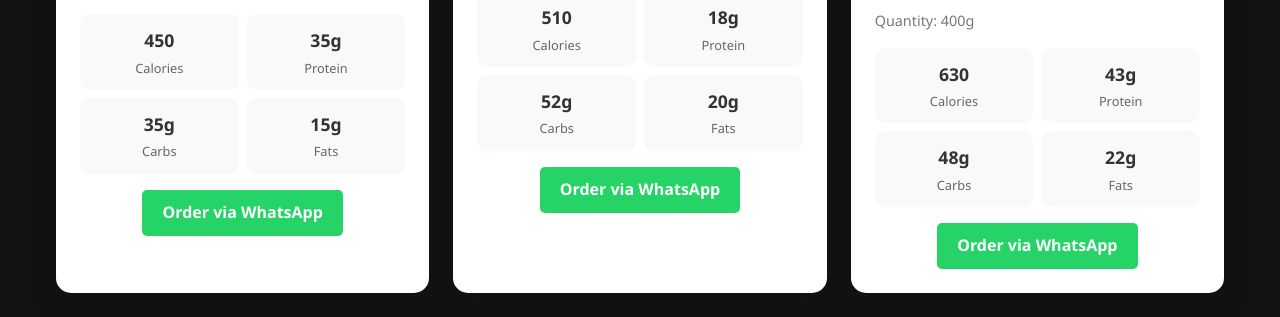
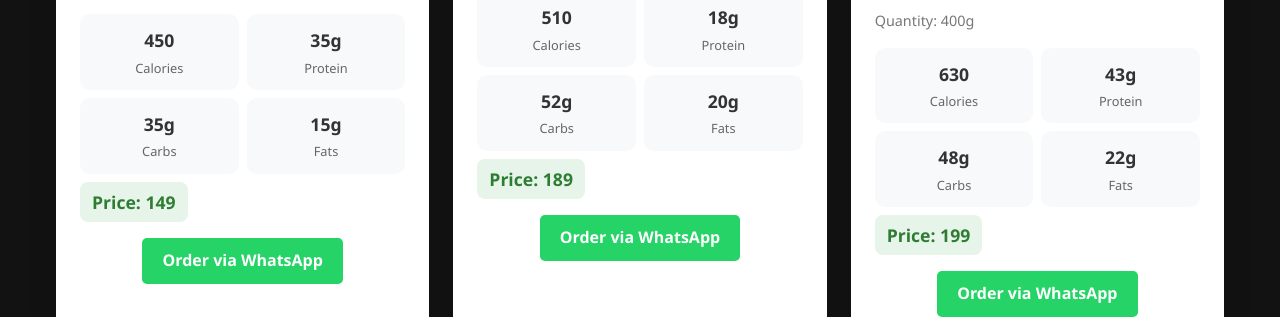
Before and after one commit to jiyad-shaikh/meal-genie, a Flask app: page /menu in a window 1280 px wide. Shown: the part 917-1234 px from the top of the page. Run offline with Flask 3, Linux system fonts and the light colour scheme; some libraries are stand-ins or nearby versions; grey boxes are pictures that could not be loaded.

Commit message:
added some images and pricing completed

```diff
--- a/static/style.css
+++ b/static/style.css
@@ -1273,6 +1273,17 @@ header p { /* Also ensure any paragraphs in the header are centered */
     margin-top: 10px;
 }
 
+.meal-price {
+  font-size: 1.1rem;
+  font-weight: 600;
+  color: #2e7d32; /* dark green for healthy/organic theme */
+  background-color: #e6f4ea; /* light green bg */
+  padding: 6px 12px;
+  border-radius: 8px;
+  display: inline-block;
+  margin-top: 8px;
+}
+
 .badge {
     padding: 6px 12px;
     border-radius: 20px;
--- a/templates/menu.html
+++ b/templates/menu.html
@@ -75,7 +75,8 @@
                 ingredients: " Chicken breast pieces, oats, onions, tomatoes, Indian spices",
                 quantity: "300g",
                 nutrition: { calories: 450, protein: 35, carbs: 35, fats: 15 },
-                Image: "/static/images/chicken_masala_oats.jpg"
+                Image: "/static/images/chicken_masala_oats.jpg",
+                price:"149"
             },
             {
                 id: 2,
@@ -87,7 +88,8 @@
                 ingredients: "Banana, oats, peanut butter, almond milk , dates , honey",
                 quantity: "350ml",
                 nutrition: { calories: 510, protein: 18, carbs: 52, fats: 20 },
-                Image:"https://images.unsplash.com/photo-1626595444746-59219e6838ac?w=600&auto=format&fit=crop&q=60&ixlib=rb-4.1.0&ixid=M3wxMjA3fDB8MHxzZWFyY2h8Mnx8bWFzcyUyMGdhaW5lciUyMHNtb290aGllfGVufDB8fDB8fHww"
+                Image:"https://images.unsplash.com/photo-1626595444746-59219e6838ac?w=600&auto=format&fit=crop&q=60&ixlib=rb-4.1.0&ixid=M3wxMjA3fDB8MHxzZWFyY2h8Mnx8bWFzcyUyMGdhaW5lciUyMHNtb290aGllfGVufDB8fDB8fHww",
+                price:"189"
             },
             {
                id: 3,
@@ -99,7 +101,8 @@
                ingredients: "Chicken bhuna (breast), 2 multigrain rotis, sautéed cabbage",
                quantity: "400g",
                nutrition: { calories: 630, protein: 43, carbs: 48, fats: 22 },
-               Image: "/static/images/chicken_bhuna.jpg"
+               Image: "/static/images/chicken_bhuna.jpg",
+               price:"199"
             },
             {
                 id: 4,
@@ -111,7 +114,8 @@
                 ingredients: " Crumbled paneer, onions, tomatoes, 2 multigrain rotis, sautéed okra",
                 quantity: "400g",
                 nutrition: { calories: 520, protein: 30, carbs: 40, fats: 20 },
-                Image: "/static/images/paneer_bhurji.jpg"
+                Image: "/static/images/paneer_bhurji.jpg",
+                price:"179"
             },
             {
                 id: 5,
@@ -123,7 +127,8 @@
                 ingredients: "Tandoori chicken breast , roasted sweet potato , sauteed lauki",
                 quantity: "350g",
                 nutrition: { calories: 570, protein: 42, carbs: 38, fats: 22 },
-                Image: "/static/images/tandoori_chicken.jpg"
+                Image: "/static/images/tandoori_chicken.jpg",
+                price:"199"
             },
              {
                 id: 6,
@@ -135,7 +140,8 @@
                 ingredients: "Paneer cubes, lauki, cabbage, light tomato gravy",
                 quantity: "300g",
                 nutrition: { calories: 430, protein: 28, carbs: 10, fats: 28 },
-                Image: "/static/images/paneer_curry.jpg"
+                Image: "/static/images/paneer_curry.jpg",
+                price:"159"
             },
              {
                 id: 7,
@@ -147,7 +153,8 @@
                 ingredients: " Chicken breast cubes, roasted peanut chutney",
                 quantity: "250g",
                 nutrition: { calories: 400, protein: 35, carbs: 12, fats: 20 },
-                Image: "/static/images/grilled_chicken.jpg"
+                Image: "/static/images/grilled_chicken.jpg",
+                price:"199"
             },
             {
                 id: 8,
@@ -159,7 +166,8 @@
                 ingredients: "Grilled Tofu , onions , tomatoes , chaat masala , corriander",
                 quantity: "200g",
                 nutrition: { calories: 370, protein: 22, carbs: 15, fats: 20 },
-                Image: "/static/images/tofu_chaat.jpg"
+                Image: "/static/images/tofu_chaat.jpg",
+                price:"149"
             },
 
             // Weight Loss
@@ -173,7 +181,8 @@
                 ingredients: "Shredded chicken, multigrain bread, curd-mayo spread, lettuce",
                 quantity: "200g",
                 nutrition: { calories: 330, protein: 28, carbs: 20, fats: 12 },
-                Image: "/static/images/chicken_sandwich.jpg"
+                Image: "/static/images/chicken_sandwich.jpg",
+                price:"149"
             },
             {
                 id: 10,
@@ -185,7 +194,8 @@
                 ingredients: "poha, onions, carrots, green peas, roasted peanuts, mustard seeds",
                 quantity: "250g",
                 nutrition: { calories: 300, protein: 10, carbs: 40, fats: 10 },
-                Image: "/static/images/poha.jpg"
+                Image: "/static/images/poha.jpg",
+                price:"129"
             },
             {
                 id: 11,
@@ -197,7 +207,8 @@
                 ingredients: "Chicken breast, tomato-onion gravy, 1/2 cup brown rice",
                 quantity: "350g",
                 nutrition: { calories: 420, protein: 35, carbs: 30, fats: 14 },
-                Image: "/static/images/chicken_curry.jpg"
+                Image: "/static/images/chicken_curry.jpg",
+                price:"199"
             },
             {
                 id: 12,
@@ -209,7 +220,8 @@
                 ingredients: "Moong dal, 1/2 cup brown rice, bottle gourd curry",
                 quantity: "350g",
                 nutrition: { calories: 380, protein: 18, carbs: 45, fats: 10 },
-                Image: "/static/images/moong_dal.jpg"
+                Image: "/static/images/moong_dal.jpg",
+                price:"169"
             },
             {
                 id: 13,
@@ -221,7 +233,8 @@
                 ingredients: "Chicken curry (lean breast), whole wheat roti, cabbage sabzi, spices",
                 quantity: "1 roti + 150g chicken curry + 100g cabbage sabzi",
                 nutrition: { calories: 360, protein: 28, carbs: 22, fats: 15 },
-                Image: "/static/images/chicken_curry_roti_cabbage.jpg"
+                Image: "/static/images/chicken_curry_roti_cabbage.jpg",
+                price:"199"
             },
             {
                 id: 14,
@@ -233,7 +246,8 @@
                 ingredients: "Rajma curry, whole wheat roti, bhindi sabzi, spices",
                 quantity: "1 roti + 150g rajma curry + 100g bhindi sabzi",
                 nutrition: { calories: 350, protein: 16, carbs: 30, fats: 12 },
-                Image: "/static/images/rajma_roti_bhindi.jpg"
+                Image: "/static/images/rajma_roti_bhindi.jpg",
+                price:"169"
             },
             {
                 id: 15,
@@ -245,7 +259,8 @@
                 ingredients: "Chicken drumstick, spiced curd dip, carrot",
                 quantity: "200g",
                 nutrition: { calories: 280, protein: 28, carbs: 12, fats: 16 },
-                Image: "/static/images/chicken_soup.jpg"
+                Image: "/static/images/chicken_soup.jpg",
+                price:"169"
             },
             {
                 id: 16,
@@ -257,7 +272,8 @@
                 ingredients: "Greek yogurt, chia seeds, carrot/apple topping",
                 quantity: "200g",
                 nutrition: { calories: 180, protein: 10, carbs: 15, fats: 6 },
-                Image: "/static/images/curd_bowl.jpg"
+                Image: "/static/images/curd_bowl.jpg",
+                price:"199"
             },
 
             // General Health
@@ -271,7 +287,8 @@
                 ingredients: "Diced chicken, sweet potatoes, onions, coriander",
                 quantity: "300g",
                 nutrition: { calories: 420, protein: 28, carbs: 30, fats: 16 },
-                Image: "/static/images/sweet_potato_chicken_hash.jpg"
+                Image: "/static/images/sweet_potato_chicken_hash.jpg",
+                price:"169"
             },
              {
                 id: 18,
@@ -283,7 +300,8 @@
                 ingredients: "Rolled oats, carrots, cabbage, onions, green chili, ghee",
                 quantity: "250g",
                 nutrition: { calories: 330, protein: 12, carbs: 40, fats: 10 },
-                Image: "/static/images/oats_upma.jpg"
+                Image: "/static/images/oats_upma.jpg",
+                price:"149"
             },
             {
                 id: 19,
@@ -295,7 +313,8 @@
                 ingredients: "Minced chicken, grated lauki, 2 rotis",
                 quantity: "350g",
                 nutrition: { calories: 480, protein: 35, carbs: 40, fats: 18 },
-                Image: "/static/images/minced_chicken_lauki_roti.jpg"
+                Image: "/static/images/minced_chicken_lauki_roti.jpg",
+                price:"199"
             },
             {
                  id: 20,
@@ -307,7 +326,9 @@
                  ingredients: "Paneer, capsicum, onions, spices, mashed sweet potato",
                  quantity: "350g",
                  nutrition: { calories: 480, protein: 26, carbs: 42, fats: 22 },
-                 Image: "/static/images/paneer_stirfry_sweetpotato.jpg"
+                 Image: "/static/images/paneer_stirfry_sweetpotato.jpg",
+                 price:"169"
+
             },
             {
                 id: 21,
@@ -319,7 +340,8 @@
                 ingredients: "Grilled chicken breast, carrots, bhindi, ghee drizzle",
                 quantity: "300g",
                 nutrition: { calories: 420, protein: 35, carbs: 20, fats: 18 },
-                Image: "/static/images/grilled_chicken_boiled_veg_plate.jpg"
+                Image: "/static/images/grilled_chicken_boiled_veg_plate.jpg",
+                price:"199"
             },
             {
                 id: 22,
@@ -331,7 +353,8 @@
                 ingredients: "Tofu, onion-tomato gravy, 1 roti, bhindi sabzi",
                 quantity: "300g",
                 nutrition: { calories: 400, protein: 22, carbs: 35, fats: 15 },
-                Image: "/static/images/tofu_sabzi_roti_bhindi.jpg"
+                Image: "/static/images/tofu_sabzi_roti_bhindi.jpg",
+                price:"169"
             },
             {
                 id: 23,
@@ -343,7 +366,8 @@
                 ingredients: "Minced chicken, lettuce or cabbage wraps",
                 quantity: "200g",
                 nutrition: { calories: 240, protein: 22, carbs: 8, fats: 12 },
-                Image: "/static/images/chicken_lettuce_wraps.jpg"
+                Image: "/static/images/chicken_lettuce_wraps.jpg",
+                price:"159"
             },
             {
                 id: 24,
@@ -355,7 +379,8 @@
                 ingredients: "Rolled oats, natural peanut butter, honey, chia seeds",
                 quantity: "3 medium balls (120g)",
                 nutrition: { calories: 250, protein: 10, carbs: 20, fats: 14 },
-                Image: "/static/images/peanut_butter_oats_balls.jpg"
+                Image: "/static/images/peanut_butter_oats_balls.jpg",
+                price:"99"
             }
         ];
 
@@ -465,6 +490,7 @@
                             <div class="nutrition-label">Fats</div>
                         </div>
                     </div>
+                    <div class="meal-price">Price: ${meal.price}</div>
                     <div class="order-whatsapp-container" style="margin-top: 16px; text-align: center;">
                         <a class="order-whatsapp-btn" href="https://wa.me/917045475886?text=Hi%2C%20I%20would%20like%20to%20order%20the%20meal%20'%20${encodeURIComponent(meal.name)}%20'" target="_blank" style="display:inline-block; background-color:#25D366; color:white; padding:10px 20px; border-radius:5px; text-decoration:none; font-weight:bold; font-size:16px;">
                             Order via WhatsApp
```
Also changed, not shown: static/images/grilled_chicken.jpg (added), static/images/image.png (deleted), static/images/paneer_curry.jpg (added).
